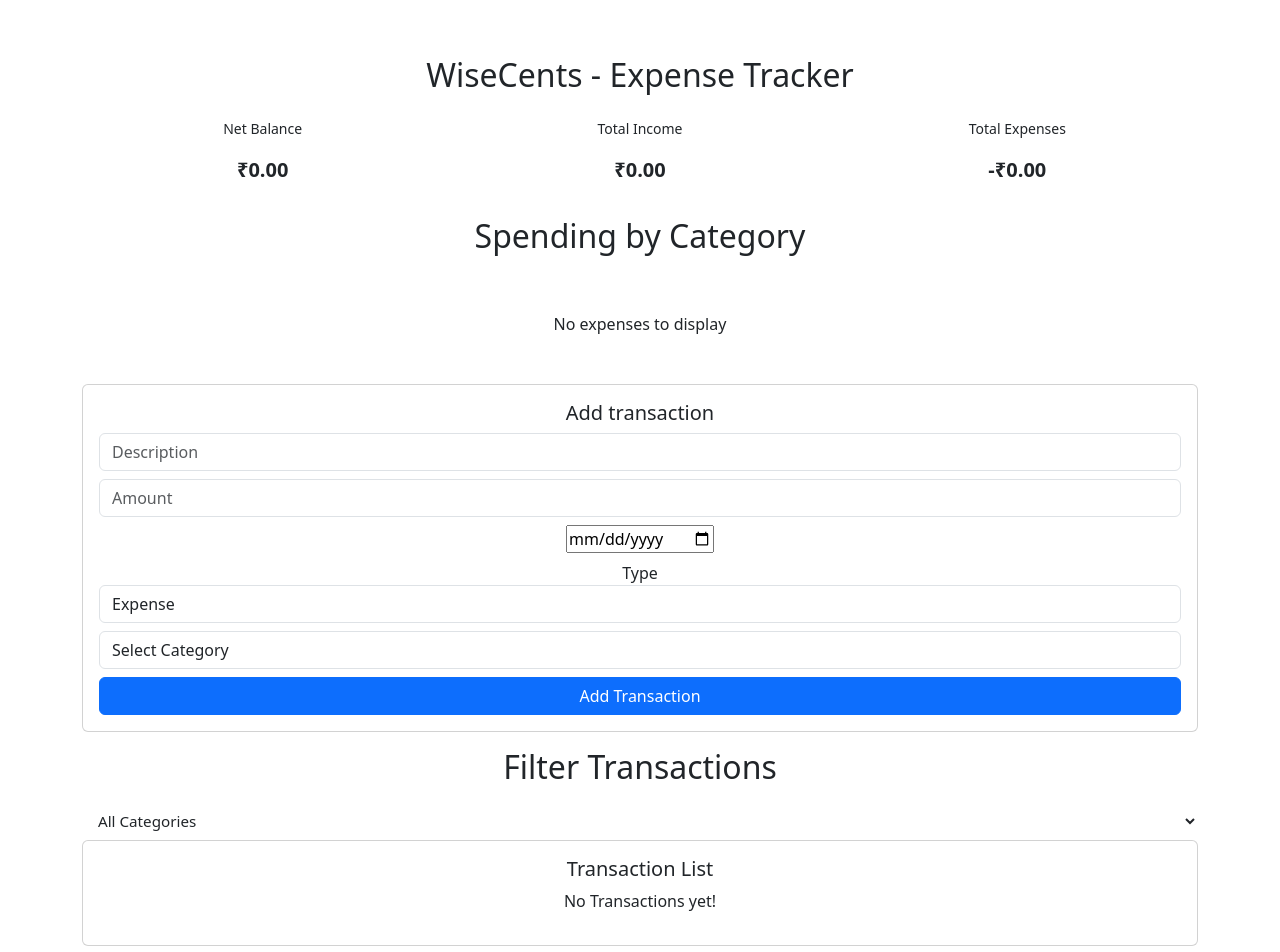
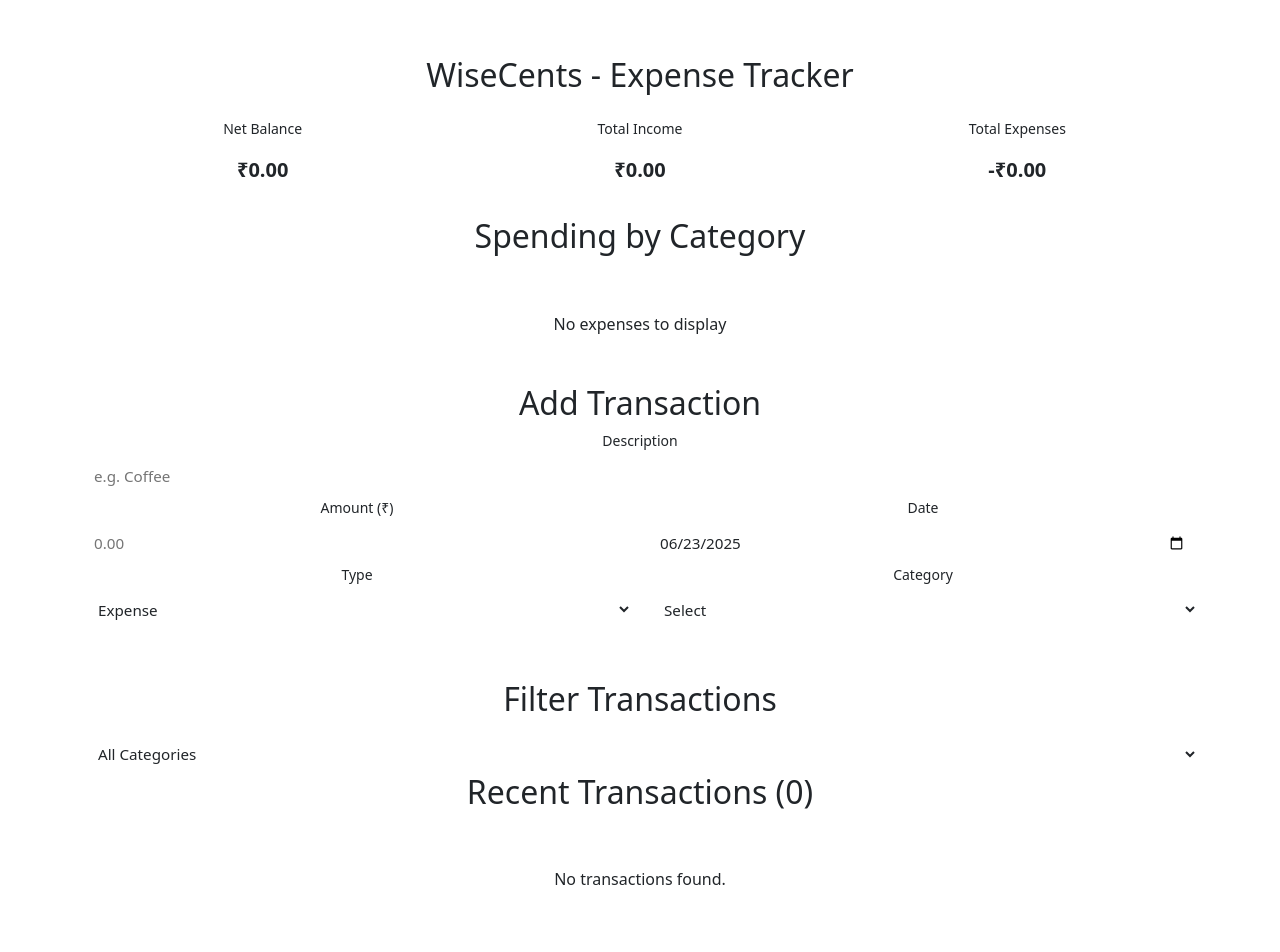
Before and after one commit to dhokabhoomi/wisecents, a React (Vite) app: page / in a window 1280 px wide. Shown: the top 952 px of the page. Built offline with nearby package versions, Linux system fonts and the light colour scheme.

Commit message:
Created form for adding expense or income entries and list to display them

```diff
--- /dev/null
+++ b/src/components/TransactionForm/TransactionForm.css
@@ -0,0 +1,58 @@
+.form-section {
+  display: flex;
+  flex-direction: column;
+  gap: 1rem;
+}
+
+.transaction-form {
+  display: flex;
+  flex-direction: column;
+  gap: 1.25rem;
+}
+
+.form-row {
+  display: grid;
+  grid-template-columns: 1fr 1fr;
+  gap: 1rem;
+}
+
+.form-group {
+  display: flex;
+  flex-direction: column;
+  gap: 0.25rem;
+}
+
+.form-group label {
+  font-size: 0.875rem;
+  font-weight: 500;
+  color: var(--color-muted);
+}
+
+.form-group input,
+.form-group select {
+  width: 100%;
+  padding: 0.6rem 0.75rem;
+  border-radius: 0.5rem;
+  border: 1px solid var(--color-border);
+  background-color: var(--color-card);
+  color: var(--color-text);
+  font-size: 0.95rem;
+  transition: border-color 0.2s ease;
+}
+
+.form-group input:focus,
+.form-group select:focus {
+  outline: none;
+  border-color: var(--color-primary);
+  box-shadow: 0 0 0 2px rgba(59, 130, 246, 0.1);
+}
+
+.error {
+  border-color: var(--color-error) !important;
+}
+
+.error-message {
+  color: var(--color-error);
+  font-size: 0.75rem;
+  margin-top: 0.25rem;
+}
--- a/src/components/TransactionForm/TransactionForm.jsx
+++ b/src/components/TransactionForm/TransactionForm.jsx
@@ -1,136 +1,165 @@
-import { useEffect, useState } from "react";
+import React, { useEffect, useState } from "react";
+import Button from "../UI/Button";
+import "./TransactionForm.css";
 
-function TransactionContent({ onAdd, onUpdate, editTx }) {
+const TransactionForm = React.memo(({ onSubmit, editTx }) => {
   const [form, setForm] = useState({
     description: "",
     amount: "",
     category: "",
-    date: "",
+    date: new Date().toISOString().slice(0, 10),
     type: "expense",
   });
+  const [errors, setErrors] = useState({});
 
   useEffect(() => {
     if (editTx) {
       setForm({
         ...editTx,
-        amount: Math.abs(editTx.amount),
+        amount: Math.abs(editTx.amount).toString(),
         type: editTx.amount < 0 ? "expense" : "income",
+      });
+    } else {
+      setForm({
+        description: "",
+        amount: "",
+        category: "",
+        date: new Date().toISOString().slice(0, 10),
+        type: "expense",
       });
     }
   }, [editTx]);
 
   const handleChange = (e) => {
-    setForm({ ...form, [e.target.name]: e.target.value });
+    const { name, value } = e.target;
+    setForm((prev) => ({ ...prev, [name]: value }));
+    if (errors[name]) setErrors((prev) => ({ ...prev, [name]: "" }));
+  };
+
+  const validate = () => {
+    const newErrors = {};
+    if (!form.description.trim()) newErrors.description = "Required";
+    if (!form.amount || form.amount <= 0) newErrors.amount = "Invalid amount";
+    if (!form.category) newErrors.category = "Required";
+    if (!form.date) newErrors.date = "Required";
+    setErrors(newErrors);
+    return Object.keys(newErrors).length === 0;
   };
 
   const handleSubmit = (e) => {
     e.preventDefault();
+    if (!validate()) return;
 
-    if (!form.description || !form.amount || !form.category || !form.date) {
-      alert("Please fill all fields");
-      return;
-    }
-
-    const newTransaction = {
+    onSubmit({
       ...form,
-      id: Date.now(),
-      amount:
-        form.type === "expense"
-          ? -Math.abs(parseFloat(form.amount))
-          : Math.abs(parseFloat(form.amount)),
-    };
-
-    if (editTx) {
-      onUpdate(newTransaction);
-    } else {
-      onAdd(newTransaction);
-    }
-
-    setForm({
-      description: "",
-      amount: "",
-      category: "",
-      date: "",
-      type: "expense",
+      id: editTx?.id || Date.now(),
+      amount: parseFloat(form.amount) * (form.type === "expense" ? -1 : 1),
     });
   };
 
   return (
-    <div className="card p-3 mb-3">
-      <h5>Add transaction</h5>
+    <section className="transaction-form-modal">
+      <h2 className="form-title">
+        {editTx ? "Edit Transaction" : "Add Transaction"}
+      </h2>
       <form onSubmit={handleSubmit}>
-        <div className="row mb-2">
-          <div className="col">
+        <div className="form-group">
+          <label htmlFor="description">Description</label>
           <input
+            id="description"
             type="text"
             name="description"
             value={form.description}
-              placeholder="Description"
-              className="form-control"
             onChange={handleChange}
+            placeholder="e.g. Coffee"
+            className={errors.description ? "error" : ""}
           />
+          {errors.description && (
+            <span className="error-message">{errors.description}</span>
+          )}
         </div>
-        </div>
-        <div className="row mb-2">
-          <div className="col">
+
+        <div className="form-row">
+          <div className="form-group">
+            <label htmlFor="amount">Amount (₹)</label>
             <input
+              id="amount"
               type="number"
               name="amount"
               value={form.amount}
-              placeholder="Amount"
-              className="form-control"
               onChange={handleChange}
+              placeholder="0.00"
+              step="0.01"
+              className={errors.amount ? "error" : ""}
             />
+            {errors.amount && (
+              <span className="error-message">{errors.amount}</span>
+            )}
           </div>
-        </div>
-        <div className="row mb-2">
-          <div className="col">
+
+          <div className="form-group">
+            <label htmlFor="date">Date</label>
             <input
+              id="date"
               type="date"
               name="date"
               value={form.date}
-              placeholder="Category"
               onChange={handleChange}
+              className={errors.date ? "error" : ""}
             />
+            {errors.date && (
+              <span className="error-message">{errors.date}</span>
+            )}
           </div>
         </div>
-        <div className="row mb-2">
-          <div className="col">
+
+        <div className="form-row">
+          <div className="form-group">
             <label htmlFor="type">Type</label>
+
             <select
+              id="type"
               name="type"
               value={form.type}
-              className="form-control"
               onChange={handleChange}
             >
               <option value="expense">Expense</option>
               <option value="income">Income</option>
             </select>
           </div>
-        </div>
-        <div className="row mb-2">
-          <div className="col">
+
+          <div className="form-group">
+            <label htmlFor="category">Category</label>
             <select
+              id="category"
               name="category"
               value={form.category}
-              className="form-control"
               onChange={handleChange}
+              className={errors.category ? "error" : ""}
             >
-              <option value="">Select Category</option>
-              <option value="Food">Food</option>
-              <option value="Transport">Transport</option>
-              <option value="Shopping">Shopping</option>
-              <option value="Utilities">Utilities</option>
-              <option value="Salary">Salary</option>
-              <option value="Other">Other</option>
+              <option value="">Select</option>
+              <option value="food">Food</option>
+              <option value="transport">Transport</option>
+              <option value="shopping">Shopping</option>
+              <option value="utilities">Utilities</option>
+              <option value="salary">Salary</option>
+              <option value="rent">Rent</option>
+              <option value="entertainment">Entertainment</option>
+              <option value="healthcare">Healthcare</option>
+              <option value="others">Others</option>
             </select>
+            {errors.category && (
+              <span className="error-message">{errors.category}</span>
+            )}
           </div>
         </div>
-        <button className="btn btn-primary w-100" type="submit">
-          {editTx ? "Update Transaction" : "Add Transaction"}
-        </button>
+        <div className="form-actions">
+          <Button type="submit" fullWidth variant="primary" size="lg">
+            {editTx ? "Update" : "Add Transaction"}
+          </Button>
+        </div>
       </form>
-    </div>
+    </section>
   );
-}
-export default TransactionContent;
+});
+export default TransactionForm;
--- /dev/null
+++ b/src/components/TransactionList/TransactionList.css
@@ -0,0 +1,61 @@
+.transaction-section {
+  display: flex;
+  flex-direction: column;
+  gap: 1rem;
+}
+
+.transaction-list {
+  display: flex;
+  flex-direction: column;
+  gap: 0.75rem;
+  padding: 0;
+  margin: 0;
+  list-style: none;
+}
+
+.transaction-item {
+  display: flex;
+  justify-content: space-between;
+  align-items: center;
+  padding: 1rem;
+  border-radius: 0.5rem;
+  background-color: var(--color-card);
+  border: 1px solid var(--color-border);
+  transition: transform 0.2s ease, box-shadow 0.2s ease;
+}
+
+.transaction-item:hover {
+  transform: translateY(-2px);
+  box-shadow: 0 2px 4px rgba(0, 0, 0, 0.05);
+}
+
+.transaction-content {
+  flex: 1;
+  min-width: 0;
+}
+
+.transaction-content h3 {
+  margin-bottom: 0.25rem;
+  white-space: nowrap;
+  overflow: hidden;
+  text-overflow: ellipsis;
+}
+
+.transaction-actions {
+  display: flex;
+  align-items: center;
+  gap: 0.5rem;
+}
+
+.amount {
+  font-weight: 600;
+  white-space: nowrap;
+}
+
+.empty-state {
+  padding: 2rem;
+  text-align: center;
+  border: 1px dashed var(--color-border);
+  border-radius: 0.5rem;
+  color: var(--color-muted);
+}
--- a/src/components/TransactionList/TransactionList.jsx
+++ b/src/components/TransactionList/TransactionList.jsx
@@ -1,41 +1,64 @@
-function TransactionList({ transactions, onDelete, onEdit }) {
+import React from "react";
+import Button from "../UI/Button";
+import "./TransactionList.css";
+
+const TransactionItem = React.memo(({ tx, onDelete, onEdit }) => {
   return (
-    <div className="card p-3 mb-3">
-      <h5>Transaction List</h5>
+    <li className="transaction-item">
+      <div className="transaction-content">
+        <h3>{tx.description}</h3>
+        <p>
+          {tx.category} • {tx.date}
+        </p>
+      </div>
+      <div className="transaction-actions">
+        <span className={`amount ${tx.amount >= 0 ? "income" : "expense"}`}>
+          {tx.amount >= 0 ? "+" : "-"}₹{Math.abs(tx.amount).toFixed(2)}
+        </span>
+        <Button
+          size="sm"
+          variant="secondary"
+          onClick={() => onEdit(tx)}
+          aria-label="Edit transaction"
+        >
+          <i className="bi bi-pencil"></i>
+        </Button>
+        <Button
+          size="sm"
+          variant="danger"
+          onClick={() => onDelete(tx.id)}
+          ariaLabel="Delete transaction"
+        >
+          <i className="bi bi-trash"></i>
+        </Button>
+      </div>
+    </li>
+  );
+});
+
+const TransactionList = React.memo(({ transactions, onDelete, onEdit }) => {
+  return (
+    <section className="transaction-section">
+      <h2>Recent Transactions ({transactions.length})</h2>
+
       {transactions.length === 0 ? (
-        <p>No Transactions yet!</p>
+        <div className="empty-state">
+          <p>No transactions found.</p>
+        </div>
       ) : (
-        <ul className="list-group">
+        <ul className="transaction-list">
           {transactions.map((tx) => (
-            <li
+            <TransactionItem
               key={tx.id}
-              className="list-group-item d-flex justify-content-between"
-            >
-              <div>
-                <strong>{tx.description}</strong>
-                <br />
-                <i className="bi bi-currency-rupee"></i>
-                {tx.amount.toFixed(2)} | {tx.category} | {tx.date}
-              </div>
-              <div>
-                <button
-                  className="btn btn-sm btn-secondary me-2"
-                  onClick={() => onEdit(tx)}
-                >
-                  <i className="bi bi-pencil-square"></i>
-                </button>
-                <button
-                  onClick={() => onDelete(tx.id)}
-                  className="btn btn-sm btn-warning me-2"
-                >
-                  <i className="bi bi-trash"></i>
-                </button>
-              </div>
-            </li>
+              tx={tx}
+              onDelete={onDelete}
+              onEdit={onEdit}
+            />
           ))}
         </ul>
       )}
-    </div>
+    </section>
   );
-}
+});
+
 export default TransactionList;
```
Lines whose indentation alone changed are shown as unchanged.
